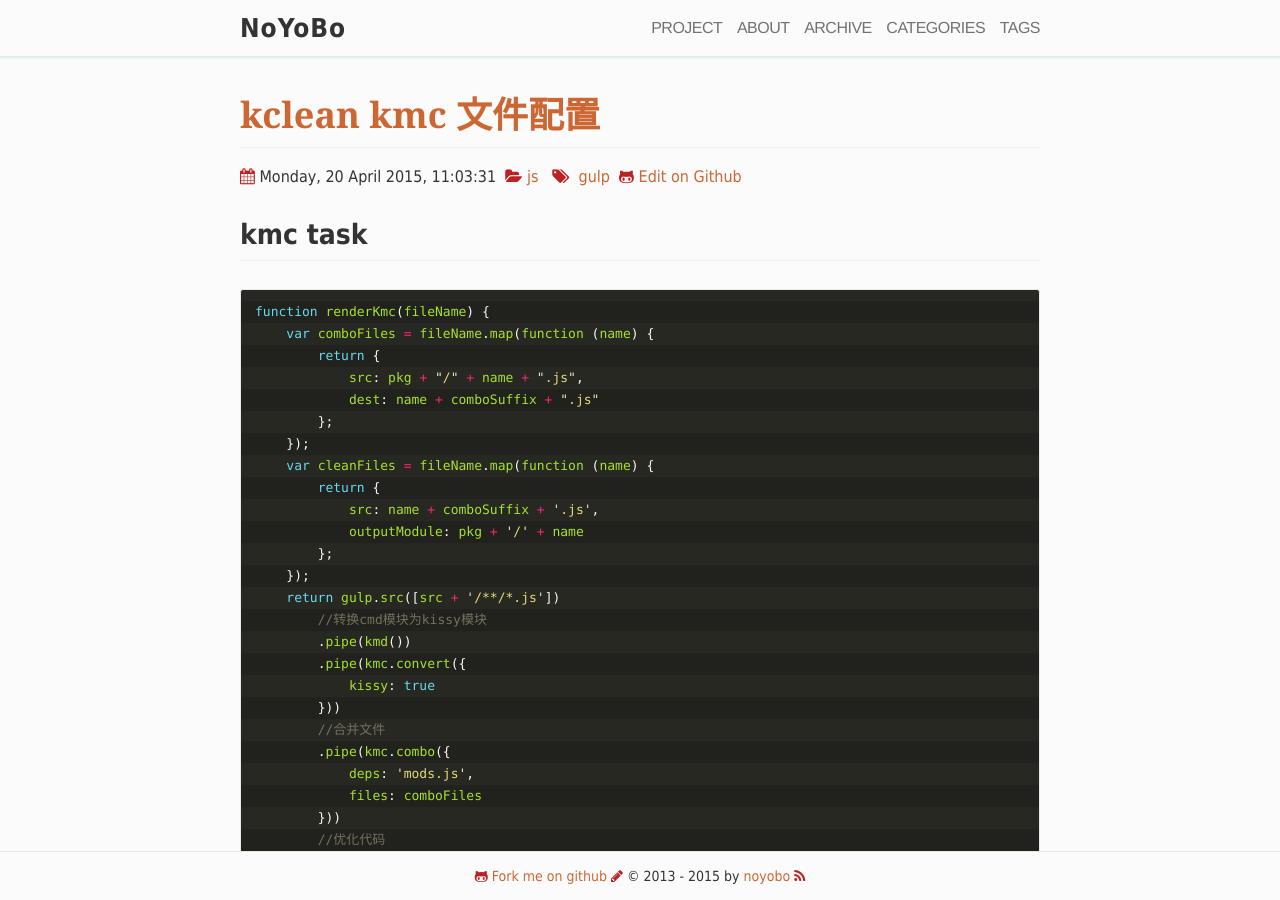
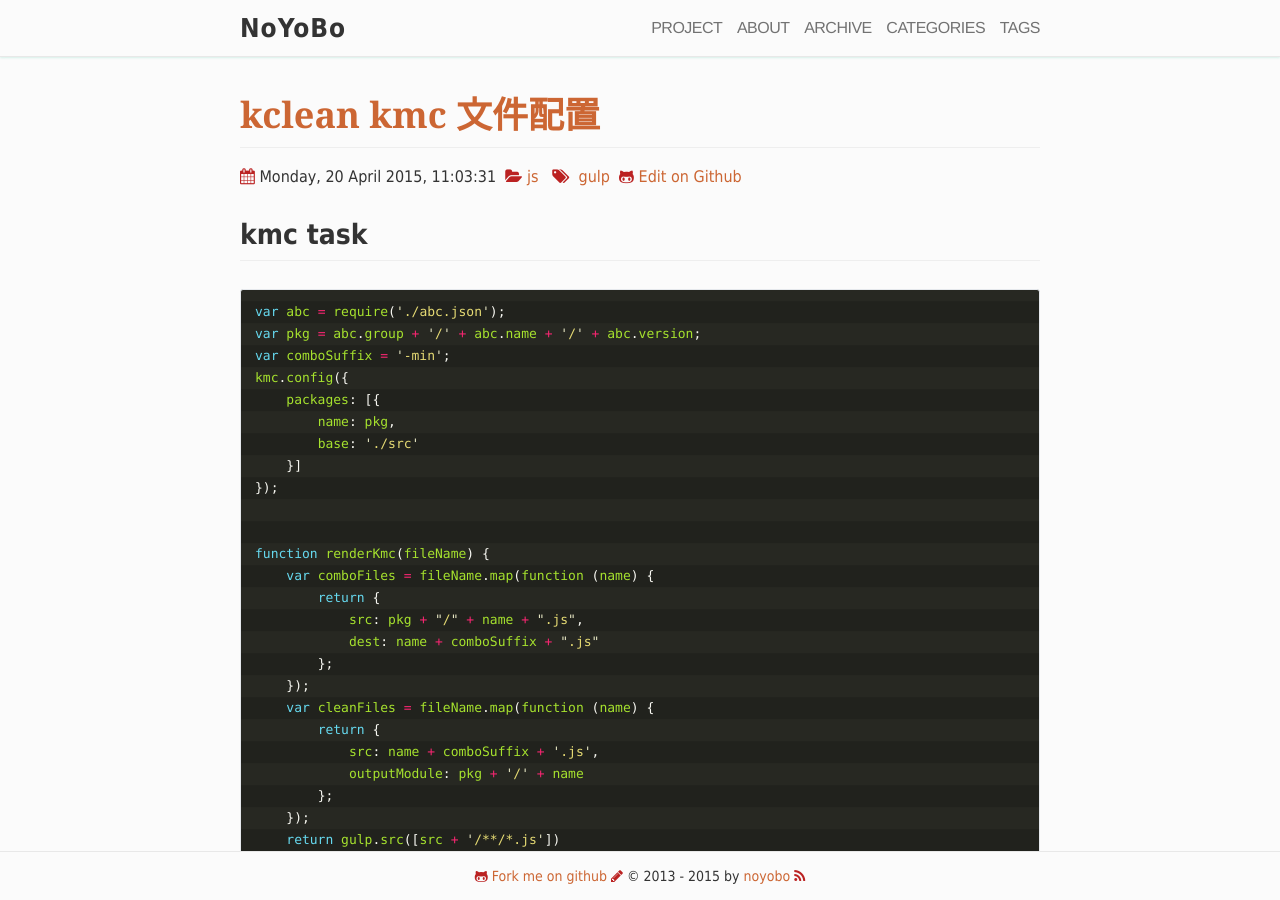
Before and after one commit to noyobo/noyobo.github.com, a Jekyll site: the page built from _posts/2015-04-20-gulp-kclean-quick.md, in a window 1280 px wide and 900 px high. Built offline with Jekyll 4.4.1, drawn with Linux system fonts in a browser that asks for light colours; nearby versions of some CDN libraries; Markdown is read by kramdown in place of the engine named in the settings; comment, search, counter and statistics services are not loaded.

Commit message:
Update 2015-04-20-gulp-kclean-quick.md

````diff
--- a/_posts/2015-04-20-gulp-kclean-quick.md
+++ b/_posts/2015-04-20-gulp-kclean-quick.md
@@ -11,6 +11,17 @@ date: 2015-04-20 11:03:31
 ## kmc task
 
 ```js
+var abc = require('./abc.json');
+var pkg = abc.group + '/' + abc.name + '/' + abc.version;
+var comboSuffix = '-min';
+kmc.config({
+    packages: [{
+        name: pkg,
+        base: './src'
+    }]
+});
+
+
 function renderKmc(fileName) {
     var comboFiles = fileName.map(function (name) {
         return {
````
